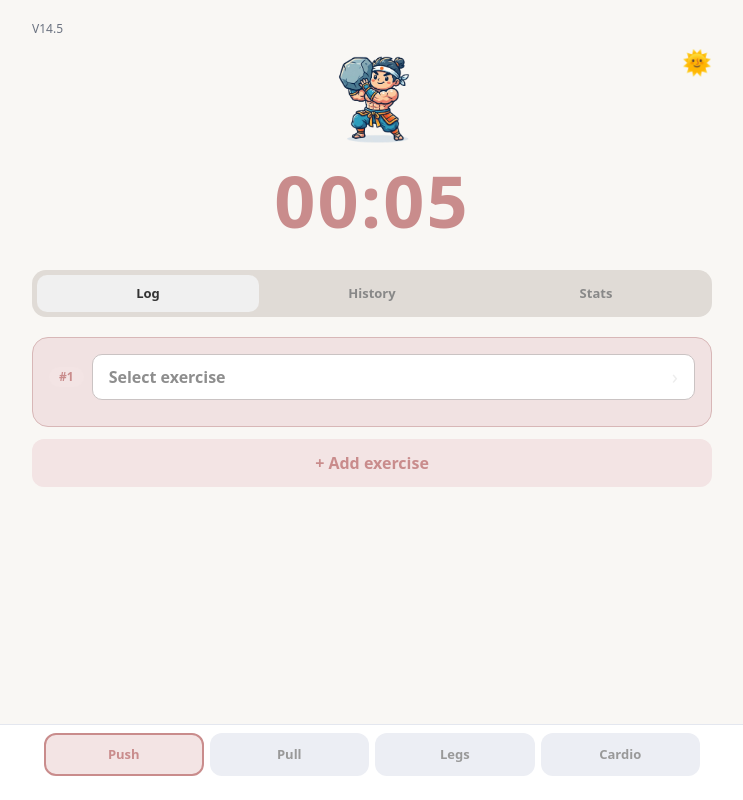
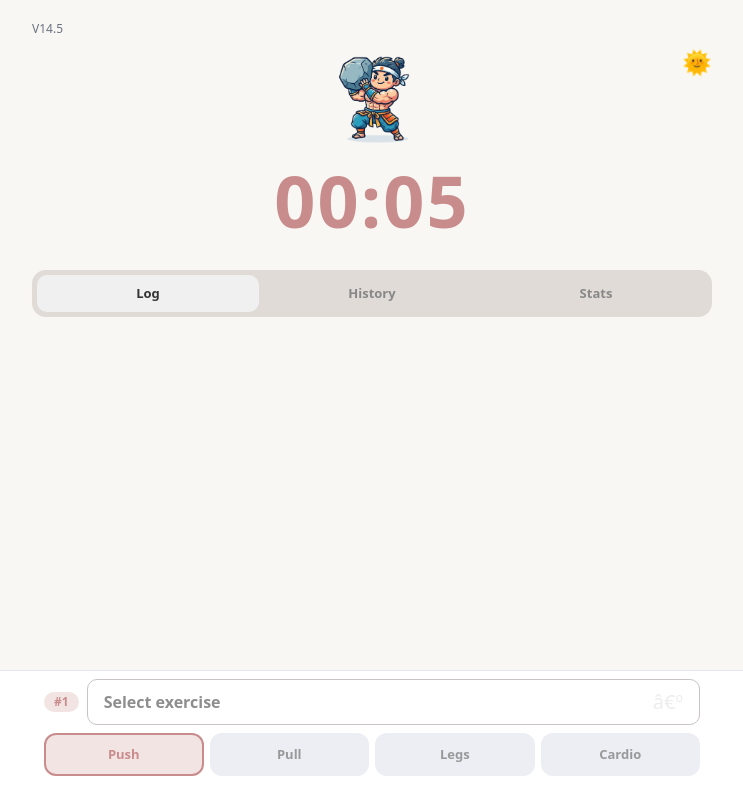
Before and after one commit to BESmiki/Bruscles, a React (Vite) app: page / in a window 1280 px wide. Shown: the whole page, without its empty margins (268-1011 px from the left). Built offline with nearby package versions, Linux system fonts and the light colour scheme; the HTML template or start-up script is replaced by a standard one.

Commit message:
menu location change

```diff
--- a/src/App.jsx
+++ b/src/App.jsx
@@ -720,11 +720,18 @@ export default function App() {
   const version = new Date();
   const day = version.getDate();
   const month = version.getMonth() + 1;
+  const activeEntries = entries[activeTab] || [];
+  const emptyExerciseIdx = activeEntries.findIndex((entry) => !entry.exercise);
+  const showBottomExerciseSelector = emptyExerciseIdx !== -1;
+  const bottomExerciseIdx = showBottomExerciseSelector ? emptyExerciseIdx : 0;
+  const bottomExercise = activeEntries[bottomExerciseIdx] || emptyEntry();
+  const canAddExercise =
+    activeEntries.length > 0 && activeEntries.every((entry) => entry.exercise);
 
   return (
     <div
       data-name="App-Container"
-      className={`font-sans min-h-screen py-5 px-3 pb-32 transition-colors duration-300 ${darkMode ? DARK.bg : "bg-[#f9f7f4]"}`}
+      className={`font-sans min-h-screen py-5 px-3 pb-52 transition-colors duration-300 ${darkMode ? DARK.bg : "bg-[#f9f7f4]"}`}
     >
       <div data-name="Main-Content-Wrapper" className="max-w-[680px] mx-auto">
         <p data-name="app-version" className="text-[12px] text-gray-500 mb-2">
@@ -820,6 +827,7 @@ export default function App() {
                 const lastStats = entry.exercise
                   ? getLastStats(history, entry.exercise)
                   : null;
+                if (!entry.exercise) return null;
                 return (
                   <div
                     data-name="Exercise-Card"
@@ -828,7 +836,7 @@ export default function App() {
                   >
                     {/* Exercise Header */}
                     <div
-                      data-name="Exercise-Selector-Row"
+                      data-name="Exercise-Title-Row"
                       className="flex items-center gap-2 mb-2.5"
                     >
                       <span
@@ -836,13 +844,8 @@ export default function App() {
                       >
                         #{eIdx + 1}
                       </span>
-                      <button
-                        onClick={() => {
-                          setSelectingExerciseIdx(eIdx);
-                          setExerciseSearchQuery("");
-                          setShowExerciseSelectModal(true);
-                        }}
-                        className={`flex-1 py-[10px] px-4 rounded-[10px] border-[1.5px] flex items-center justify-between cursor-pointer outline-none transition-colors duration-200 ${
+                      <div
+                        className={`flex-1 py-[10px] px-4 rounded-[10px] border-[1.5px] ${
                           entry.exercise
                             ? `${c.bg} ${c.border} ${c.text}`
                             : darkMode
@@ -851,14 +854,14 @@ export default function App() {
                         }`}
                       >
                         <span className="text-[16px] font-bold">
-                          {entry.exercise || "Select exercise"}
+                          {entry.exercise}
                         </span>
                         <span
-                          className={`text-[20px] leading-none ${entry.exercise ? c.text : darkMode ? DARK.textFaint : "text-[#ededed]"}`}
+                          className="hidden"
                         >
                           ›
                         </span>
-                      </button>
+                      </div>
                       {entries[activeTab].length > 1 && (
                         <button
                           onClick={() => removeExercise(eIdx)}
@@ -1086,14 +1089,6 @@ export default function App() {
                 );
               })}
             </div>
-
-            {/* Add Exercise Button */}
-            <button
-              onClick={addExercise}
-              className={`mt-3 w-full py-3 rounded-xl border-none ${c.bg} ${c.text} text-[16px] font-bold cursor-pointer transition-all duration-200 flex items-center justify-center gap-2`}
-            >
-              + Add exercise
-            </button>
           </div>
         )}
 
@@ -1647,6 +1642,54 @@ export default function App() {
                   {saved ? "✅ Session Saved!" : "Workout Finished"}
                 </button>
               )}
+              <div
+                data-name="Bottom-Exercise-Selector"
+                className="mb-2 flex flex-col gap-2"
+              >
+                {showBottomExerciseSelector && (
+                <div
+                  data-name="Exercise-Selector-Row"
+                  className="flex items-center gap-2"
+                >
+                  <span
+                    className={`${c.bg} ${c.text} rounded-[20px] py-0.5 px-2.5 font-bold text-xs`}
+                  >
+                    #{bottomExerciseIdx + 1}
+                  </span>
+                  <button
+                    onClick={() => {
+                      setSelectingExerciseIdx(bottomExerciseIdx);
+                      setExerciseSearchQuery("");
+                      setShowExerciseSelectModal(true);
+                    }}
+                    className={`flex-1 py-[10px] px-4 rounded-[10px] border-[1.5px] flex items-center justify-between cursor-pointer outline-none transition-colors duration-200 ${
+                      bottomExercise.exercise
+                        ? `${c.bg} ${c.border} ${c.text}`
+                        : darkMode
+                          ? `${DARK.bgCardAlt} ${DARK.borderCard} ${DARK.textMuted}`
+                          : "bg-white border-[#cac3c3] text-[#8e8e8e]"
+                    }`}
+                  >
+                    <span className="text-[16px] font-bold">
+                      {bottomExercise.exercise || "Select exercise"}
+                    </span>
+                    <span
+                      className={`text-[20px] leading-none ${bottomExercise.exercise ? c.text : darkMode ? DARK.textFaint : "text-[#ededed]"}`}
+                    >
+                      â€º
+                    </span>
+                  </button>
+                </div>
+                )}
+                {canAddExercise && (
+                  <button
+                    onClick={addExercise}
+                    className={`w-full py-3 rounded-xl border-none ${c.bg} ${c.text} text-[16px] font-bold cursor-pointer transition-all duration-200 flex items-center justify-center gap-2`}
+                  >
+                    + Add exercise
+                  </button>
+                )}
+              </div>
               <div className="flex gap-1.5">
                 {TABS.map((tab) => {
                   const tabC = COLORS[tab];
```
